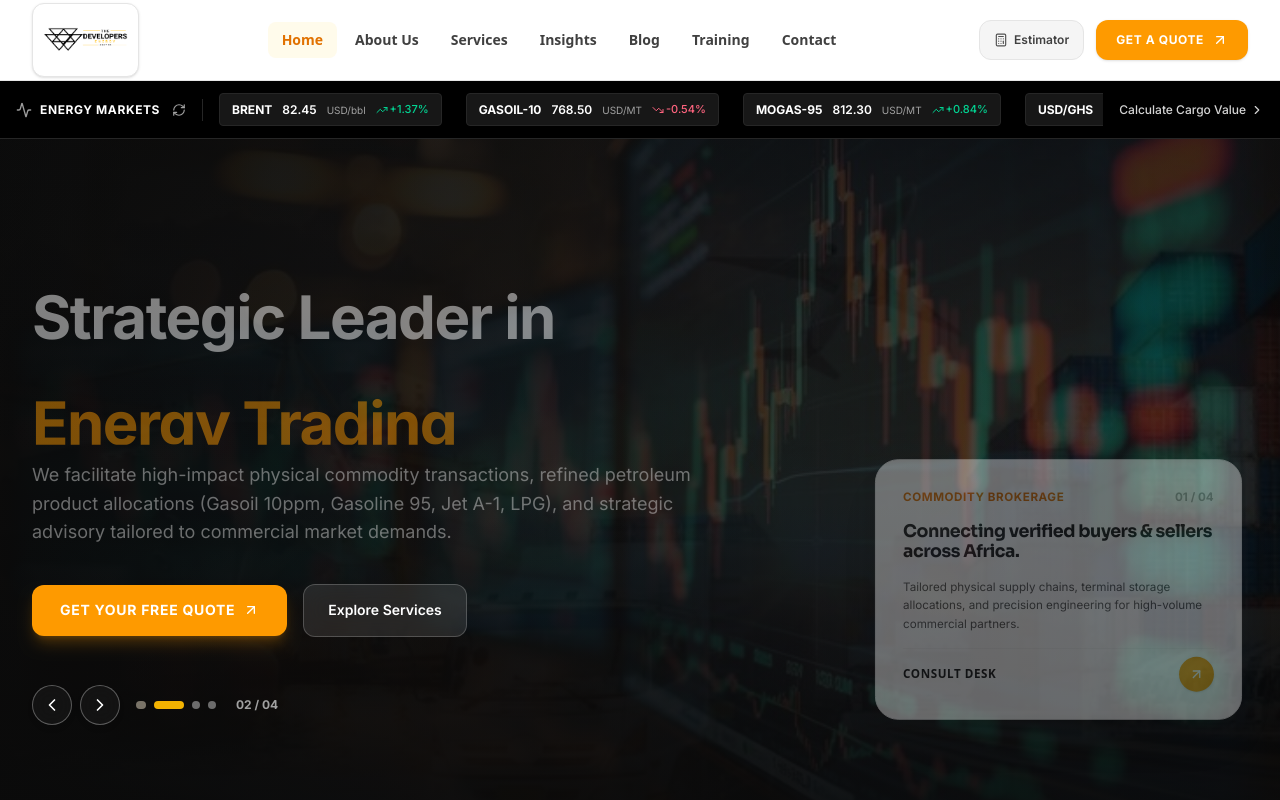
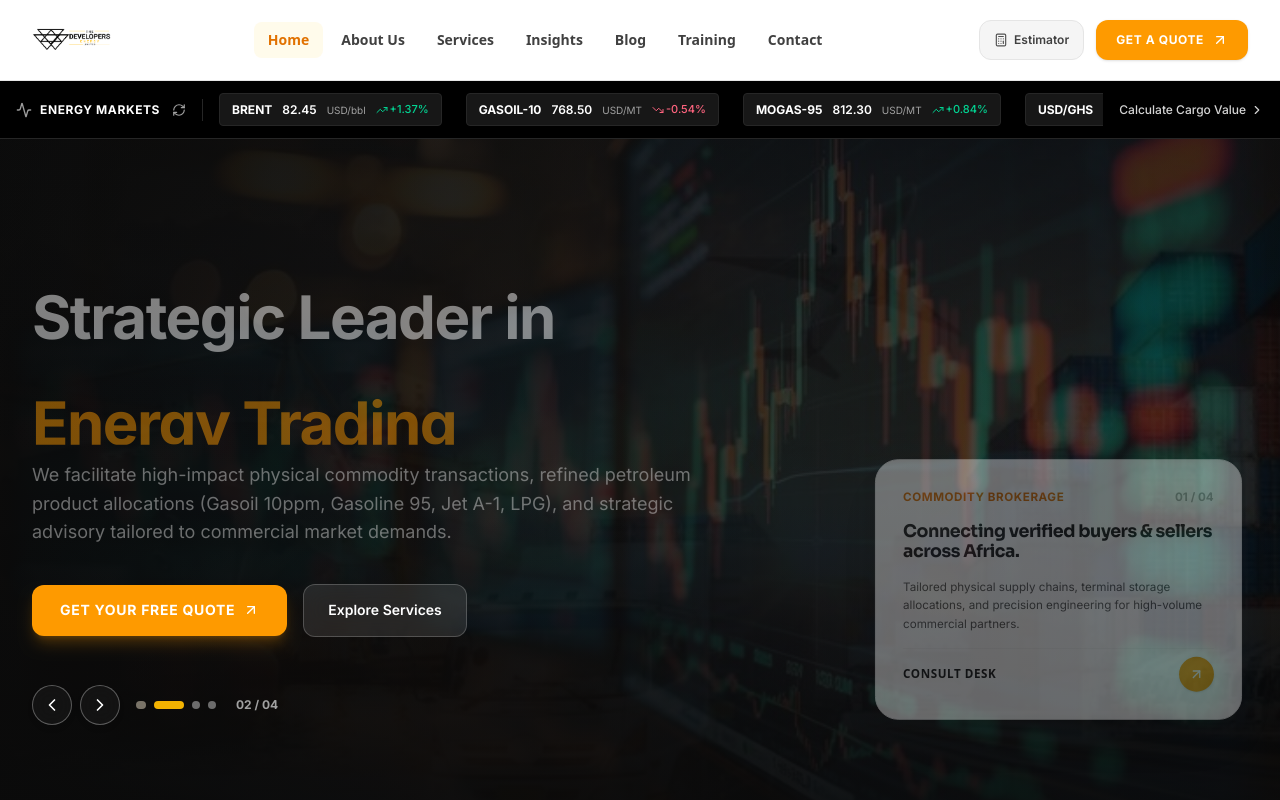
Before and after one commit to WilsonTenk/developersenergyv2, a React (Vite) app: page / in a window 1280 px wide. Shown: the top 800 px of the page. Built offline with nearby package versions, Linux system fonts and the light colour scheme.

Commit message:
Remove logo box styling in header and footer, add favicon, expose logo directly on backgrounds

```diff
--- a/index.html
+++ b/index.html
@@ -3,6 +3,12 @@
   <head>
     <meta charset="UTF-8" />
     <meta name="viewport" content="width=device-width, initial-scale=1.0" />
+
+    <!-- Favicon -->
+    <link rel="icon" type="image/png" href="/images/tde/newwwLogo.png" />
+    <link rel="shortcut icon" type="image/png" href="/images/tde/newwwLogo.png" />
+    <link rel="apple-touch-icon" href="/images/tde/newwwLogo.png" />
+
 
     <!-- Primary Search Engine Meta Tags -->
     <title>The Developers Energy | Africa Energy &amp; Commodity Services | Ghana</title>
--- a/src/components/Header.tsx
+++ b/src/components/Header.tsx
@@ -56,21 +56,19 @@ export const Header: React.FC<HeaderProps> = ({
         <div className="max-w-7xl mx-auto px-4 sm:px-6 lg:px-8">
           <div className="flex items-center justify-between h-18 sm:h-20">
 
-            {/* Logo */}
-            <div className="flex items-center gap-3">
+            {/* Logo — sits directly on header background, no box */}
+            <div className="flex items-center">
               <button
                 onClick={() => handleNavClick('home')}
-                className="flex items-center gap-3 group focus:outline-none transition-transform active:scale-95"
+                className="flex items-center group focus:outline-none transition-transform active:scale-95"
                 aria-label="The Developers Energy Home"
               >
-                <div className="h-[60px] sm:h-[74px] px-2.5 py-1.5 rounded-xl bg-white border border-neutral-200 shadow-sm flex items-center justify-center overflow-hidden group-hover:border-amber-500 transition-all">
-                  <img
-                    src={SITE_IMAGES.logo}
-                    alt="The Developers Energy Logo"
-                    referrerPolicy="no-referrer"
-                    className="h-full w-auto max-w-[148px] sm:max-w-[210px] lg:max-w-[240px] object-contain"
-                  />
-                </div>
+                <img
+                  src={SITE_IMAGES.logo}
+                  alt="The Developers Energy Logo"
+                  referrerPolicy="no-referrer"
+                  className="h-10 sm:h-12 lg:h-14 w-auto max-w-[160px] sm:max-w-[220px] lg:max-w-[260px] object-contain transition-opacity group-hover:opacity-80"
+                />
               </button>
             </div>
 
--- a/src/components/ui/footer-section.tsx
+++ b/src/components/ui/footer-section.tsx
@@ -65,14 +65,12 @@ function Footerdemo({ onNavigateTab, onOpenQuoteModal }: FooterdemoProps) {
           {/* Logo Column */}
           <div className="relative space-y-4">
             <div className="inline-flex items-center">
-              <div className="h-16 sm:h-18 min-w-[6rem] px-3.5 py-2 rounded-2xl bg-white border border-neutral-200 shadow-[0_1px_3px_rgba(0,0,0,0.05),0_6px_16px_rgba(0,0,0,0.04)] flex items-center justify-center overflow-hidden">
-                <img
-                  src={SITE_IMAGES.logo}
-                  alt="The Developers Energy Logo"
-                  referrerPolicy="no-referrer"
-                  className="h-full w-auto max-h-14 sm:max-h-16 object-contain rounded-md"
-                />
-              </div>
+              <img
+                src={SITE_IMAGES.logo}
+                alt="The Developers Energy Logo"
+                referrerPolicy="no-referrer"
+                className="h-10 sm:h-12 w-auto max-w-[200px] object-contain"
+              />
             </div>
             <p className="text-xs text-neutral-600 leading-relaxed">
               We work with investors, energy companies, suppliers, traders and strategic partners seeking commercially viable opportunities within Ghana and African energy markets.
```
